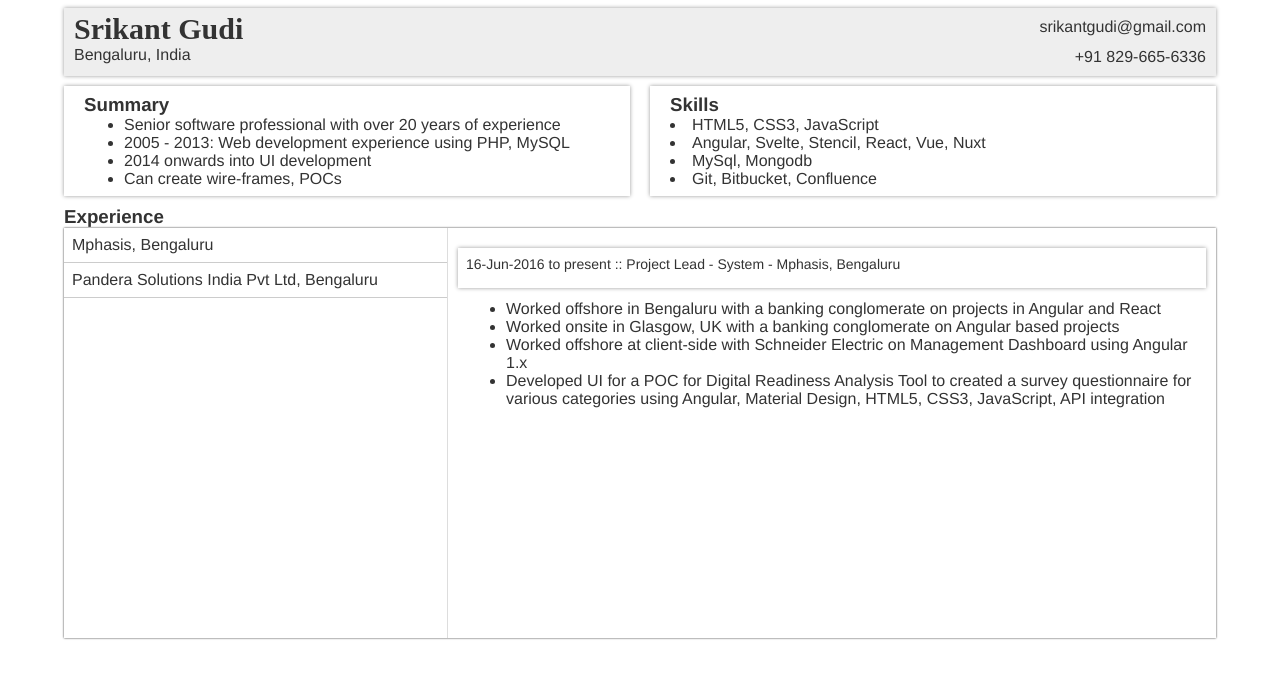
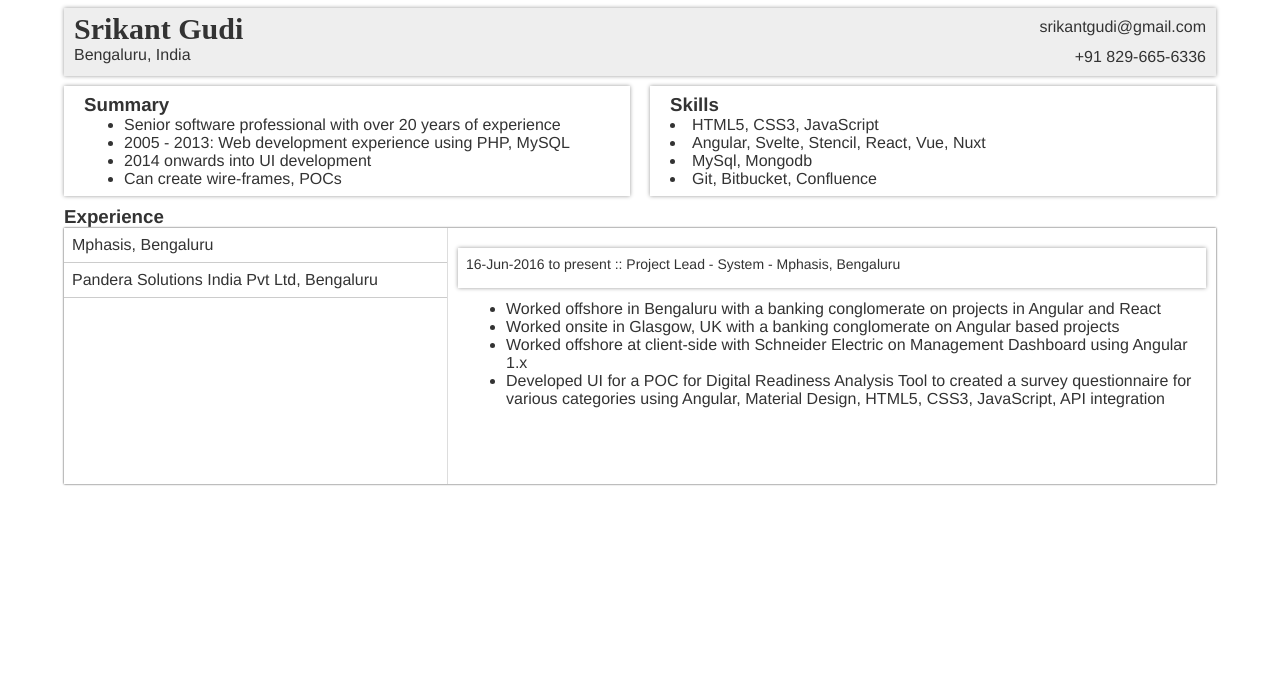
Before and after one commit to srikantgudi/srikantgudi.github.io, a Svelte app: page / in a window 1280 px wide. Shown: the top 678 px of the page. Built offline with nearby package versions, Linux system fonts and the light colour scheme.

Commit message:
Adjusted height of #workexp

```diff
--- a/src/App.svelte
+++ b/src/App.svelte
@@ -159,7 +159,7 @@
 		box-shadow: 0 0 2px #333333;
 		display: grid;
 		grid-template-columns: 30vw 1fr;
-		height: 32vw;
+		height: 32vh;
 	}
 	.exp-left {
 		border-right: 1px solid #dddddd;
```
